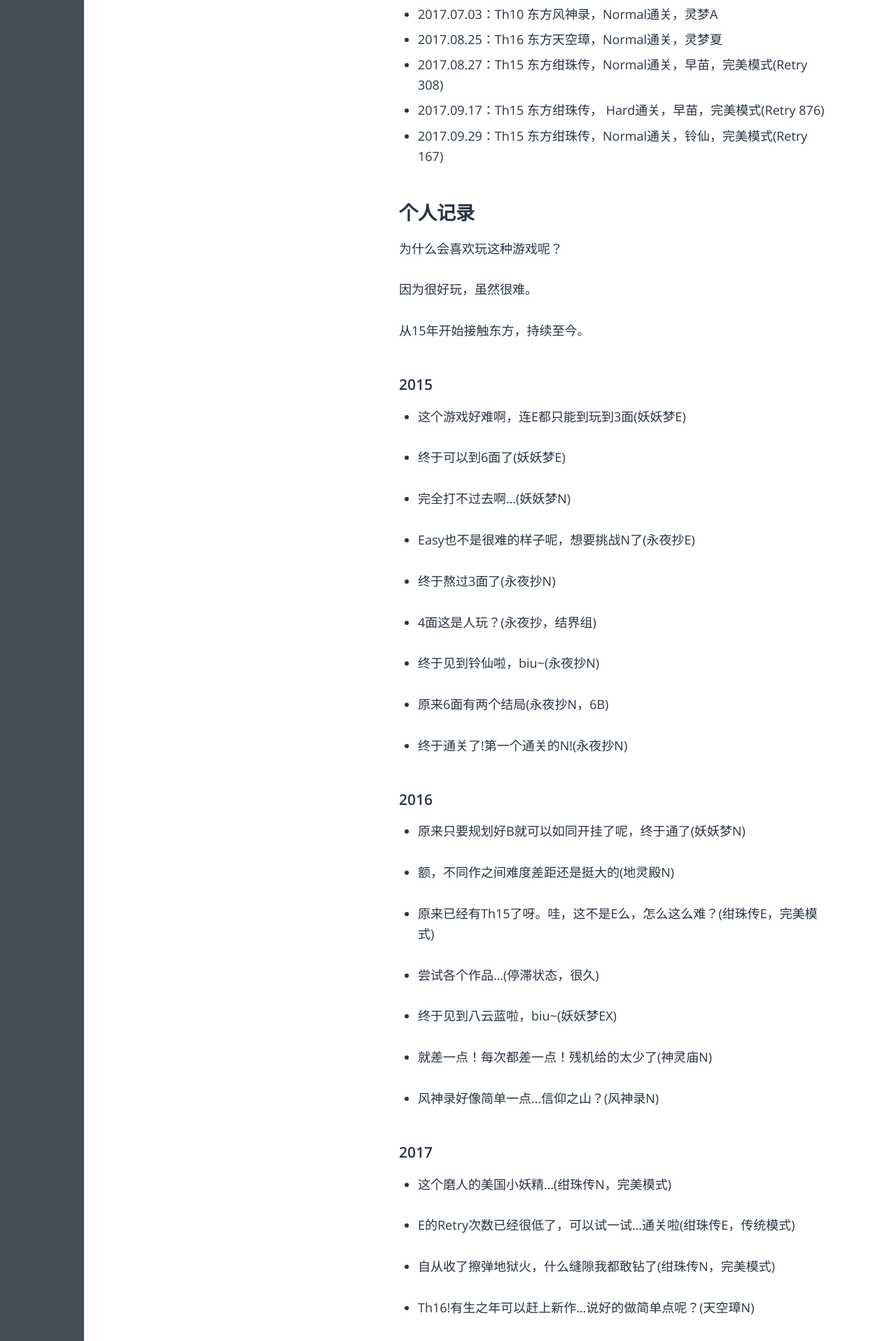
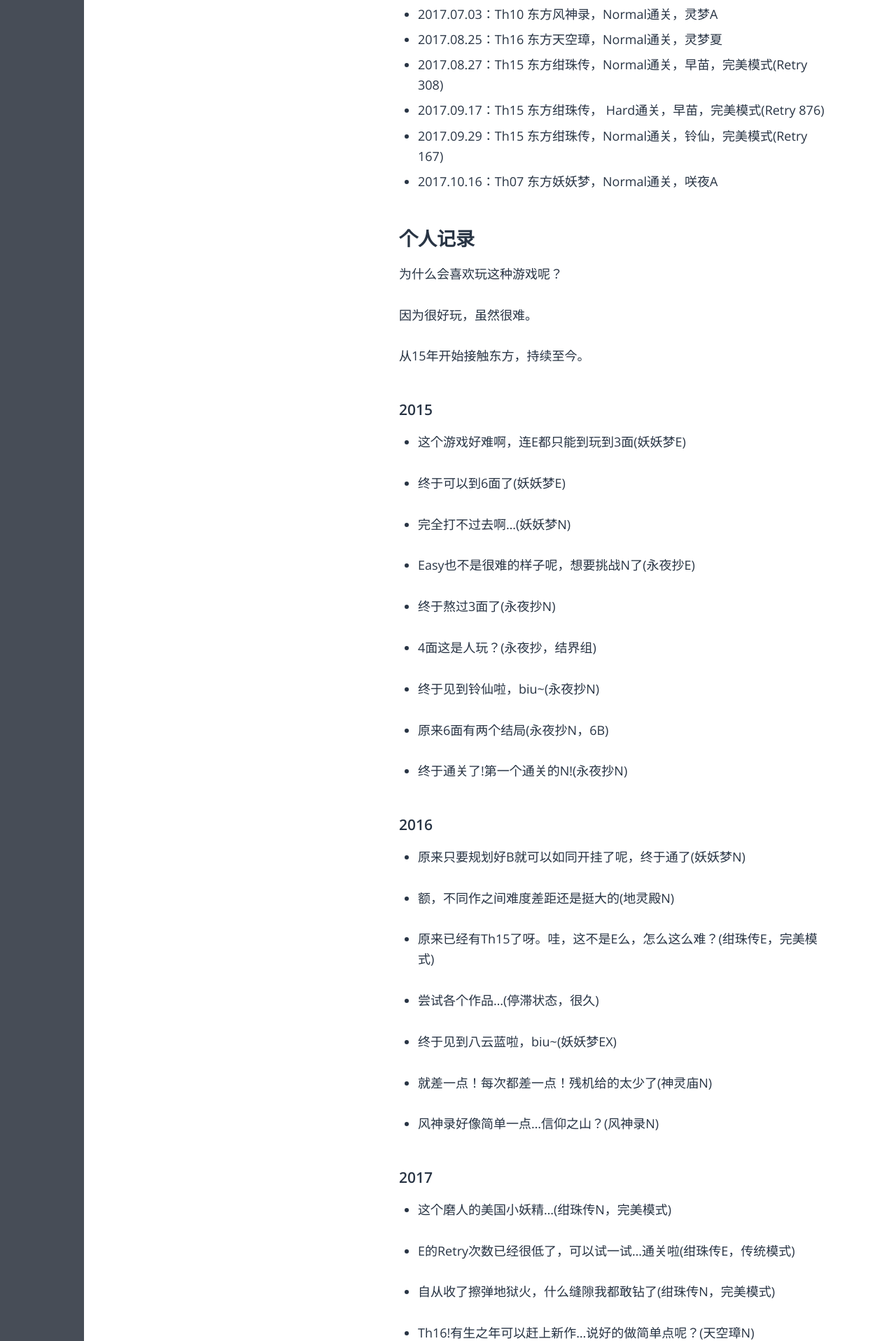
Before and after one commit to irisu-white/irisu-white.github.io, a Jekyll site: the page built from _posts/TouHou/2017-10-15-History-of-me.md, in a window 1280 px wide. Shown: the part 947-2863 px from the top of the page at 70% size. Built offline with Jekyll 4.4.1, drawn with Linux system fonts in a browser that asks for light colours; some web fonts are replaced; some of the changed text lies outside the part shown.

Commit message:
add new record.

```diff
--- a/_posts/TouHou/2017-10-15-History-of-me.md
+++ b/_posts/TouHou/2017-10-15-History-of-me.md
@@ -32,6 +32,7 @@
 * 2017.08.27：Th15 东方绀珠传，Normal通关，早苗，完美模式(Retry 308)
 * 2017.09.17：Th15 东方绀珠传，  Hard通关，早苗，完美模式(Retry 876)
 * 2017.09.29：Th15 东方绀珠传，Normal通关，铃仙，完美模式(Retry 167)
+* 2017.10.16：Th07 东方妖妖梦，Normal通关，咲夜A
 
 ## 个人记录
 
@@ -96,3 +97,5 @@
 * 好像也不是很难的样子...5面变简单了...通关!(绀珠传H，完美模式)
 
 * 随便开了一把，竟然通关了，自己进步了不少呢...(风神录N)
+
+* 随便开了一把，竟然通关了。入坑作给自己留下了极大的恐怖回忆，明明是很简单却不敢扭(妖妖梦N)
```
